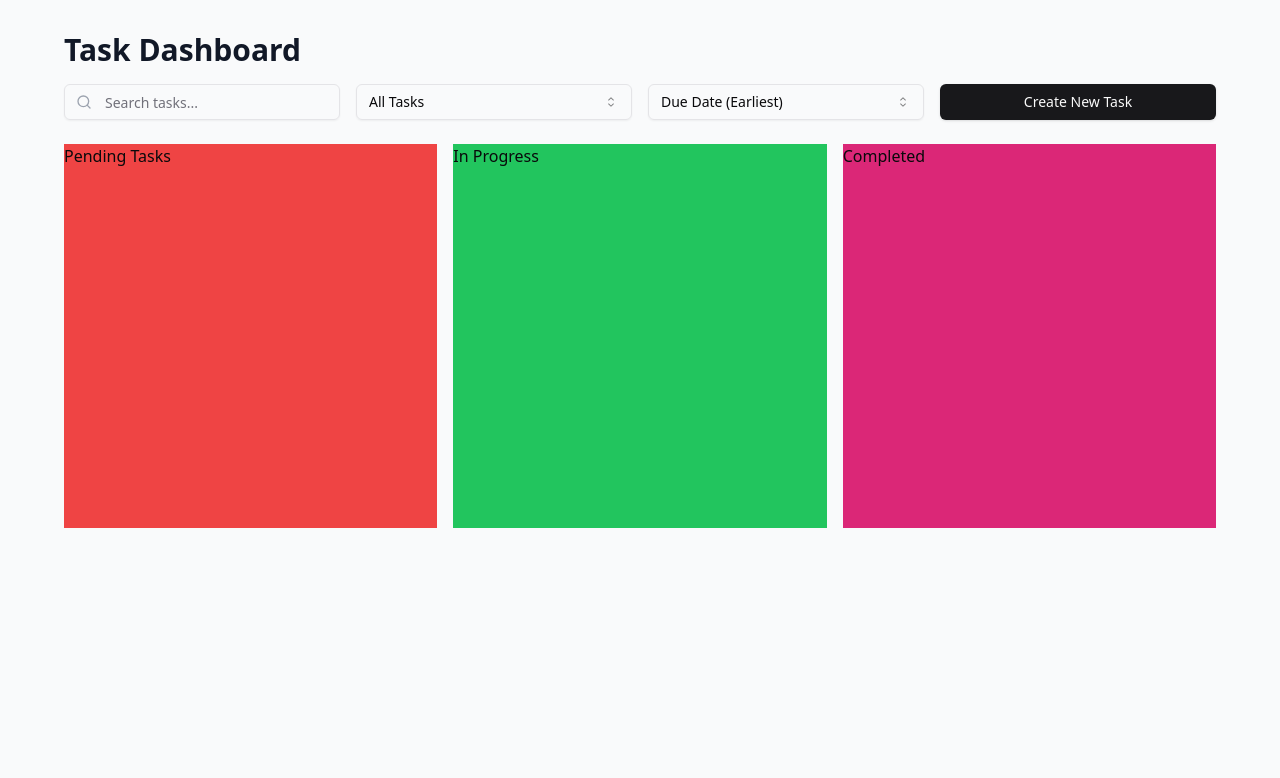
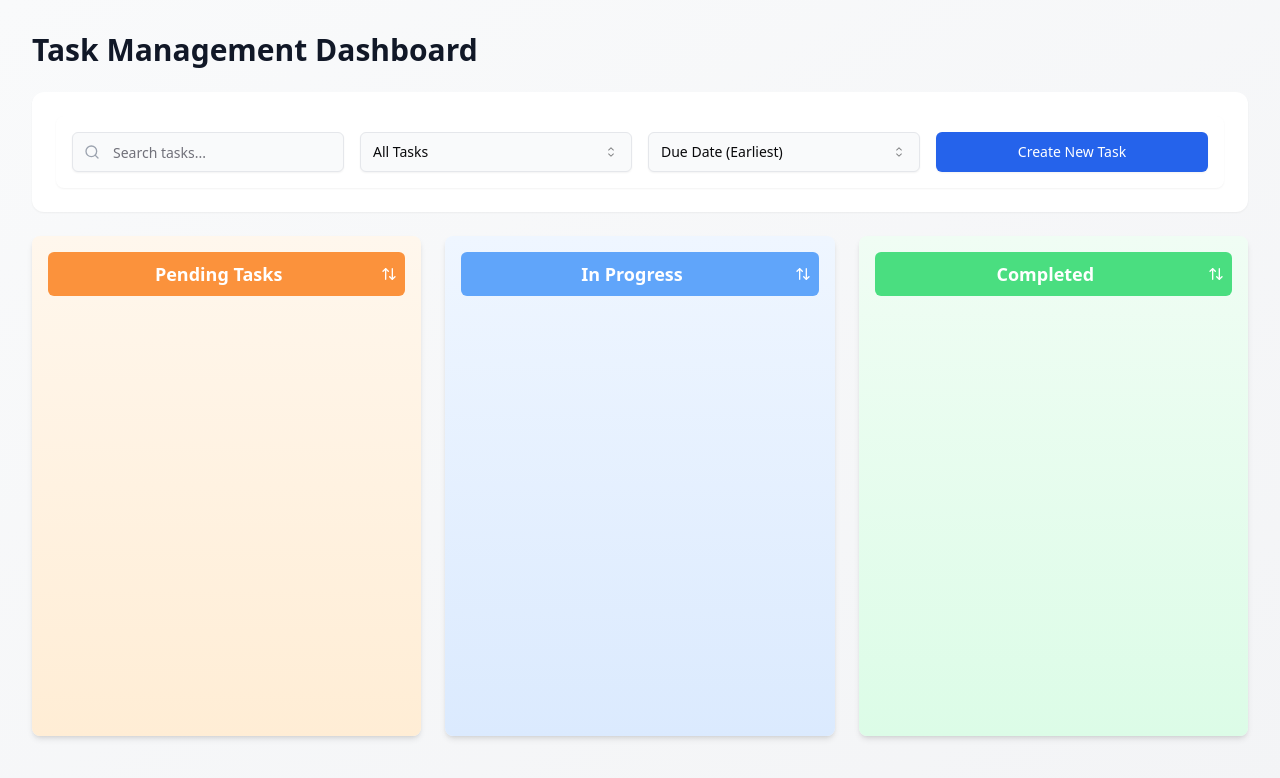
Before and after one commit to blazepk/PI-taskmgmt, a React (Vite) app: page / in a window 1280 px wide. Shown: the top 778 px of the page. Built offline with nearby package versions, Linux system fonts and the light colour scheme.

Commit message:
completed with sorting

```diff
--- a/src/components/Dashboard/DashboardComponent.tsx
+++ b/src/components/Dashboard/DashboardComponent.tsx
@@ -12,6 +12,7 @@ import { TaskForm } from "./components/TaskForm";
 import { ControlPanel } from "./components/TaskControls";
 import { useLocalStorage } from "@/hooks/useLocalstorage";
 import { Task, TaskFormData } from "@/types/dashboard.types";
+import { ArrowUpDown } from "lucide-react";
 
 const emptyTaskForm: TaskFormData = {
   title: "",
@@ -20,10 +21,24 @@ const emptyTaskForm: TaskFormData = {
   dueDate: "",
 };
 
+const INITIAL_SORT_ORDER = [
+  {
+    status: "pending",
+    sort: "asc",
+  },
+  {
+    status: "in-progress",
+    sort: "asc",
+  },
+  {
+    status: "completed",
+    sort: "asc",
+  },
+];
+
 export const DashboardComponent: React.FC = () => {
   const [tasks, setTasks] = useLocalStorage<Task[]>("tasks", []);
   const [filterStatus, setFilterStatus] = useState("all");
-  const [sortOrder, setSortOrder] = useState<"asc" | "desc">("asc");
   const [searchQuery, setSearchQuery] = useState("");
   const [showDeleteConfirm, setShowDeleteConfirm] = useState(false);
   const [taskToDelete, setTaskToDelete] = useState<Task | null>(null);
@@ -31,6 +46,7 @@ export const DashboardComponent: React.FC = () => {
   const [showTaskForm, setShowTaskForm] = useState(false);
   const [isDragged, setIsDragged] = useState(false);
   const [taskForm, setTaskForm] = useState<TaskFormData>(emptyTaskForm);
+  const [sortStatus, setSortStatus] = useState(INITIAL_SORT_ORDER);
 
   const handleCreateTask = () => {
     if (!taskForm.title || !taskForm.dueDate) return;
@@ -65,12 +81,13 @@ export const DashboardComponent: React.FC = () => {
     setTaskToDelete(null);
   };
 
-  const mappedTasks = (dragged: boolean, type = "pending") => {
+  const mappedTasks = (dragged: boolean, status = "pending") => {
+    const columnSort = sortStatus.find((item) => item.status === status);
     if (dragged) {
-      return tasks.filter((task) => task.status === type);
+      return tasks.filter((task) => task.status === status);
     } else {
       return tasks
-        .filter((task) => task.status === type)
+        .filter((task) => task.status === status)
         .filter((task) => {
           const matchesStatus =
             filterStatus === "all" || task.status === filterStatus;
@@ -82,7 +99,7 @@ export const DashboardComponent: React.FC = () => {
         .sort((a, b) => {
           const dateA = new Date(a.dueDate);
           const dateB = new Date(b.dueDate);
-          return sortOrder === "asc"
+          return columnSort.sort === "asc"
             ? dateA.getTime() - dateB.getTime()
             : dateB.getTime() - dateA.getTime();
         });
@@ -94,12 +111,11 @@ export const DashboardComponent: React.FC = () => {
     toTask: { id: number; status: "pending" | "in-progress" | "completed" }
   ) => {
     let taskList = tasks.slice();
-    // console.log("tasklist slice", taskList);
     const fromIndex =
       taskList.findIndex((task) => task.id === fromTask.id) ?? -1;
     const toIndex = taskList.findIndex((task) => task.id === toTask.id) ?? -1;
     const isStatusUpdated = fromTask.status !== toTask.status;
-    console.log("from to", fromTask, toTask);
+
     if (isStatusUpdated) {
       taskList = taskList.map((item) => {
         if (item.id === fromTask.id) {
@@ -108,14 +124,7 @@ export const DashboardComponent: React.FC = () => {
         }
         return item;
       });
-      // const temp = taskList[toIndex];
-      // taskList[toIndex] = {
-      //   ...taskList[fromIndex],
-      // };
-      // taskList[fromIndex] = null;
-      // taskList[toIndex + 1] = { ...temp };
       setTasks(taskList.filter((item) => item !== null));
-      console.log("taskList", taskList);
       return;
     }
 
@@ -131,17 +140,16 @@ export const DashboardComponent: React.FC = () => {
   };
 
   const handleDragStart = (data) => (event) => {
-    console.log("dragging", data);
     const fromTask = JSON.stringify({ id: data.id, status: data.status });
     event.dataTransfer.setData("dragContent", fromTask);
   };
+
   const handleDragOver = () => (event) => {
-    // console.log("drag over");
     event.preventDefault();
     return false;
   };
+
   const handleDrop = (data) => (event) => {
-    console.log("drag drop", data);
     event.preventDefault();
     const fromTask = JSON.parse(event.dataTransfer.getData("dragContent"));
     const toTask = { id: data.id, status: data.status } as {
@@ -152,38 +160,65 @@ export const DashboardComponent: React.FC = () => {
     return false;
   };
 
+  const handleSort = (status: "pending" | "in-progress" | "completed") => {
+    setSortStatus((prev) => {
+      const sortStatusValue = prev.find((item) => item.status === status);
+      const newSortArray = prev.map((item) => {
+        if (item.status === status) {
+          item.sort = sortStatusValue.sort === "asc" ? "dsc" : "asc";
+          return item;
+        }
+        return item;
+      });
+      return [...newSortArray];
+    });
+  };
+
   return (
-    <div className="min-h-screen bg-gray-50 p-4 md:p-6 lg:p-8">
-      <div className="max-w-6xl mx-auto">
-        <div className="mb-8">
-          <h1 className="text-3xl font-bold text-gray-900 mb-4">
-            Task Dashboard
+    <div className="min-h-screen bg-gradient-to-br from-gray-50 to-gray-100 p-4 md:p-6 lg:p-8">
+      <div className="max-w-7xl mx-auto">
+        <div className="space-y-6">
+          <h1 className="text-3xl font-bold text-gray-900">
+            Task Management Dashboard
           </h1>
+
+          <div className="bg-white rounded-xl shadow-sm p-6">
             <ControlPanel
               filterStatus={filterStatus}
-            sortOrder={sortOrder}
               searchQuery={searchQuery}
-            updateDrag={() => {
-              setIsDragged(false);
+              updateDrag={() => setIsDragged(false)}
+              onFilterChange={setFilterStatus}
+              onSortChange={(value) => {
+                const updatedSortStatus = INITIAL_SORT_ORDER.map((item) => ({
+                  ...item,
+                  sort: value,
+                }));
+                setSortStatus(updatedSortStatus);
               }}
-            onFilterChange={setFilterStatus}
-            onSortChange={setSortOrder}
               onSearchChange={setSearchQuery}
               onCreateClick={() => setShowTaskForm(true)}
             />
-          <div className="grid grid-cols-1 gap-y-4 md:grid-cols-3 md:gap-x-4 overflow-auto min-h-96">
+          </div>
+
+          <div className="grid grid-cols-1 lg:grid-cols-3 gap-6">
+            {/* Pending Column */}
             <div
-              className="bg-red-500"
+              className="bg-gradient-to-b from-orange-50 to-orange-100 rounded-lg p-4 shadow-md min-h-[500px]"
               onDragOver={handleDragOver()}
               onDrop={handleDrop({ id: 123, status: "pending" })}
             >
-              Pending Tasks
-              <div className="flex flex-row md:flex-col gap-x-3 md:gap-y-3">
-                {mappedTasks(isDragged, "pending").map((task) => {
-                  return (
+              <h2 className="flex justify-around items-center text-lg font-semibold mb-4 p-2 bg-orange-400 text-white rounded-md text-center">
+                <div className="flex-grow">Pending Tasks </div>
+                <ArrowUpDown
+                  className="h-4 w-4 cursor-pointer"
+                  onClick={() => handleSort("pending")}
+                />
+              </h2>
+              <div className="flex flex-col gap-3">
+                {mappedTasks(isDragged, "pending").map((task) => (
                   <div
-                      className="cursor-move"
                     key={task.id}
+                    className="transform transition-all duration-200 hover:-translate-y-1 cursor-move"
                     draggable={true}
                     onDragStart={handleDragStart({
                       id: task.id,
@@ -201,32 +236,35 @@ export const DashboardComponent: React.FC = () => {
                       }}
                     />
                   </div>
-                  );
-                })}
+                ))}
               </div>
             </div>
+
+            {/* In Progress Column */}
             <div
-              className="bg-green-500"
+              className="bg-gradient-to-b from-blue-50 to-blue-100 rounded-lg p-4 shadow-md min-h-[500px]"
               onDragOver={handleDragOver()}
               onDrop={handleDrop({ id: 456, status: "in-progress" })}
             >
-              In Progress
-              <div className="flex flex-row md:flex-col gap-x-3 md:gap-y-3 overflow-auto">
-                {mappedTasks(isDragged, "in-progress").map((task) => {
-                  return (
+              <h2 className="flex justify-around items-center text-lg font-semibold mb-4 p-2 bg-blue-400 text-white rounded-md text-center">
+                <div className="flex-grow">In Progress </div>
+                <ArrowUpDown
+                  className="h-4 w-4 cursor-pointer"
+                  onClick={() => handleSort("in-progress")}
+                />
+              </h2>
+              <div className="flex flex-col gap-3">
+                {mappedTasks(isDragged, "in-progress").map((task) => (
                   <div
-                      className="cursor-move"
                     key={task.id}
+                    className="transform transition-all duration-200 hover:-translate-y-1 cursor-move"
                     draggable={true}
                     onDragStart={handleDragStart({
                       id: task.id,
                       status: "in-progress",
                     })}
                     onDragOver={handleDragOver()}
-                      onDrop={handleDrop({
-                        id: task.id,
-                        status: "in-progress",
-                      })}
+                    onDrop={handleDrop({ id: task.id, status: "in-progress" })}
                   >
                     <TaskCard
                       task={task}
@@ -237,22 +275,28 @@ export const DashboardComponent: React.FC = () => {
                       }}
                     />
                   </div>
-                  );
-                })}
+                ))}
               </div>
             </div>
+
+            {/* Completed Column */}
             <div
-              className="bg-pink-600"
+              className="bg-gradient-to-b from-green-50 to-green-100 rounded-lg p-4 shadow-md min-h-[500px]"
               onDragOver={handleDragOver()}
               onDrop={handleDrop({ id: 789, status: "completed" })}
             >
-              Completed
-              <div className="flex flex-row md:flex-col gap-x-3 md:gap-y-3 overflow-auto">
-                {mappedTasks(isDragged, "completed").map((task) => {
-                  return (
+              <h2 className="flex justify-around items-center text-lg font-semibold mb-4 p-2 bg-green-400 text-white rounded-md text-center">
+                <div className="flex-grow">Completed </div>
+                <ArrowUpDown
+                  className="h-4 w-4 cursor-pointer"
+                  onClick={() => handleSort("completed")}
+                />
+              </h2>
+              <div className="flex flex-col gap-3">
+                {mappedTasks(isDragged, "completed").map((task) => (
                   <div
-                      className="cursor-move"
                     key={task.id}
+                    className="transform transition-all duration-200 hover:-translate-y-1 cursor-move"
                     draggable={true}
                     onDragStart={handleDragStart({
                       id: task.id,
@@ -270,11 +314,12 @@ export const DashboardComponent: React.FC = () => {
                       }}
                     />
                   </div>
-                  );
-                })}
+                ))}
               </div>
             </div>
           </div>
+
+          {/* Task Form Dialog */}
           <Dialog
             open={showTaskForm || !!editingTask?.id}
             onOpenChange={() => {
@@ -283,16 +328,15 @@ export const DashboardComponent: React.FC = () => {
               setTaskForm(emptyTaskForm);
             }}
           >
-            <DialogContent>
+            <DialogContent className="sm:max-w-md">
               <DialogHeader>
-                <DialogTitle>
+                <DialogTitle className="text-xl font-semibold">
                   {editingTask?.id ? "Edit Task" : "Create New Task"}
                 </DialogTitle>
               </DialogHeader>
               <TaskForm
                 data={editingTask || taskForm}
-                // eslint-disable-next-line @typescript-eslint/ban-ts-comment
-                // @ts-expect-error
+                // @ts-ignore
                 onChange={editingTask?.id ? setEditingTask : setTaskForm}
               />
               <DialogFooter>
@@ -303,30 +347,39 @@ export const DashboardComponent: React.FC = () => {
                       ? !editingTask?.title || !editingTask?.dueDate
                       : !taskForm.title || !taskForm.dueDate
                   }
+                  className="w-full sm:w-auto"
                 >
                   {editingTask ? "Update Task" : "Create Task"}
                 </Button>
               </DialogFooter>
             </DialogContent>
           </Dialog>
+
           {/* Delete Confirmation Dialog */}
           <Dialog open={showDeleteConfirm} onOpenChange={setShowDeleteConfirm}>
-            <DialogContent>
+            <DialogContent className="sm:max-w-md">
               <DialogHeader>
-                <DialogTitle>Delete Task</DialogTitle>
+                <DialogTitle className="text-xl font-semibold text-red-600">
+                  Delete Task
+                </DialogTitle>
               </DialogHeader>
-              <p>
+              <p className="text-gray-600">
                 Are you sure you want to delete "{taskToDelete?.title}"? This
                 action cannot be undone.
               </p>
-              <DialogFooter>
+              <DialogFooter className="gap-2">
                 <Button
                   variant="outline"
                   onClick={() => setShowDeleteConfirm(false)}
+                  className="w-full sm:w-auto"
                 >
                   Cancel
                 </Button>
-                <Button variant="destructive" onClick={handleDeleteTask}>
+                <Button
+                  variant="destructive"
+                  onClick={handleDeleteTask}
+                  className="w-full sm:w-auto"
+                >
                   Delete
                 </Button>
               </DialogFooter>
--- a/src/components/Dashboard/components/TaskControls.tsx
+++ b/src/components/Dashboard/components/TaskControls.tsx
@@ -1,4 +1,4 @@
-import React from "react";
+import React, { useState } from "react";
 import { Search } from "lucide-react";
 import { Input } from "@/components/ui/input";
 import {
@@ -12,7 +12,6 @@ import { Button } from "@/components/ui/button";
 
 interface ControlPanelProps {
   filterStatus: string;
-  sortOrder: "asc" | "desc";
   searchQuery: string;
   onFilterChange: (status: string) => void;
   onSortChange: (order: "asc" | "desc") => void;
@@ -23,7 +22,6 @@ interface ControlPanelProps {
 
 export const ControlPanel: React.FC<ControlPanelProps> = ({
   filterStatus,
-  sortOrder,
   searchQuery,
   onFilterChange,
   onSortChange,
@@ -31,13 +29,15 @@ export const ControlPanel: React.FC<ControlPanelProps> = ({
   onCreateClick,
   updateDrag,
 }) => {
+  const [sortOrder, setSortOrder] = useState<"asc" | "desc">("asc");
   return (
-    <div className="grid grid-cols-1 md:grid-cols-4 gap-4 mb-6">
-      <div className="relative">
-        <Search className="absolute left-3 top-2.5 h-4 w-4 text-gray-400" />
+    <div className="w-full bg-white rounded-lg shadow-sm p-4">
+      <div className="grid grid-cols-1 md:grid-cols-2 lg:grid-cols-4 gap-4">
+        <div className="relative w-full">
+          <Search className="absolute left-3 top-1/2 h-4 w-4 text-gray-400 transform -translate-y-1/2" />
           <Input
             placeholder="Search tasks..."
-          className="pl-10"
+            className="w-full pl-10 h-10 bg-gray-50 border-gray-200 focus:border-blue-500 focus:ring-blue-500"
             value={searchQuery}
             onChange={(e) => {
               onSearchChange(e.target.value);
@@ -46,41 +46,55 @@ export const ControlPanel: React.FC<ControlPanelProps> = ({
           />
         </div>
 
+        <div className="w-full">
           <Select
             value={filterStatus}
             onValueChange={(value) => {
               onFilterChange(value);
+
               updateDrag();
             }}
           >
-        <SelectTrigger>
+            <SelectTrigger className="w-full h-10 bg-gray-50 border-gray-200 hover:bg-gray-100">
               <SelectValue placeholder="Filter by status" />
             </SelectTrigger>
-        <SelectContent>
+            <SelectContent className="bg-white">
               <SelectItem value="all">All Tasks</SelectItem>
               <SelectItem value="pending">Pending</SelectItem>
               <SelectItem value="in-progress">In Progress</SelectItem>
               <SelectItem value="completed">Completed</SelectItem>
             </SelectContent>
           </Select>
+        </div>
 
+        <div className="w-full">
           <Select
             value={sortOrder}
             onValueChange={(valueProps: "asc" | "desc") => {
               onSortChange(valueProps);
+              setSortOrder(valueProps);
               updateDrag();
             }}
           >
-        <SelectTrigger>
+            <SelectTrigger className="w-full h-10 bg-gray-50 border-gray-200 hover:bg-gray-100">
               <SelectValue placeholder="Sort by due date" />
             </SelectTrigger>
-        <SelectContent>
+            <SelectContent className="bg-white">
               <SelectItem value="asc">Due Date (Earliest)</SelectItem>
               <SelectItem value="desc">Due Date (Latest)</SelectItem>
             </SelectContent>
           </Select>
+        </div>
 
-      <Button onClick={onCreateClick}>Create New Task</Button>
+        <Button
+          onClick={onCreateClick}
+          className="w-full h-10 bg-blue-600 hover:bg-blue-700 text-white font-medium shadow-sm"
+        >
+          Create New Task
+        </Button>
+      </div>
     </div>
   );
 };
+
+export default ControlPanel;
```
Also changed, not shown: src/components/Dashboard/components/TaskCard.tsx (+30 -14 lines), src/components/Dashboard/components/TaskHeader.tsx (deleted, +0 -16 lines). Lines whose indentation alone changed are shown as unchanged.
